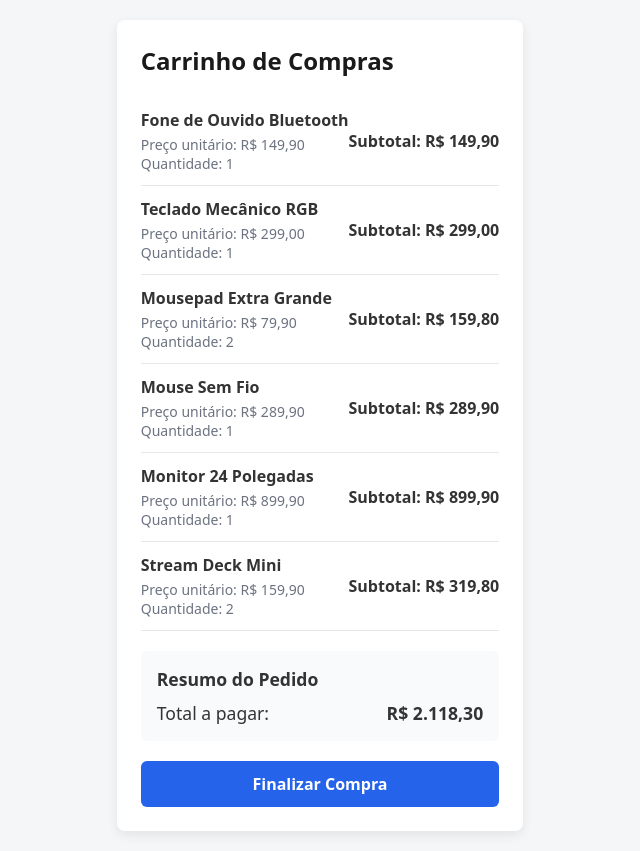
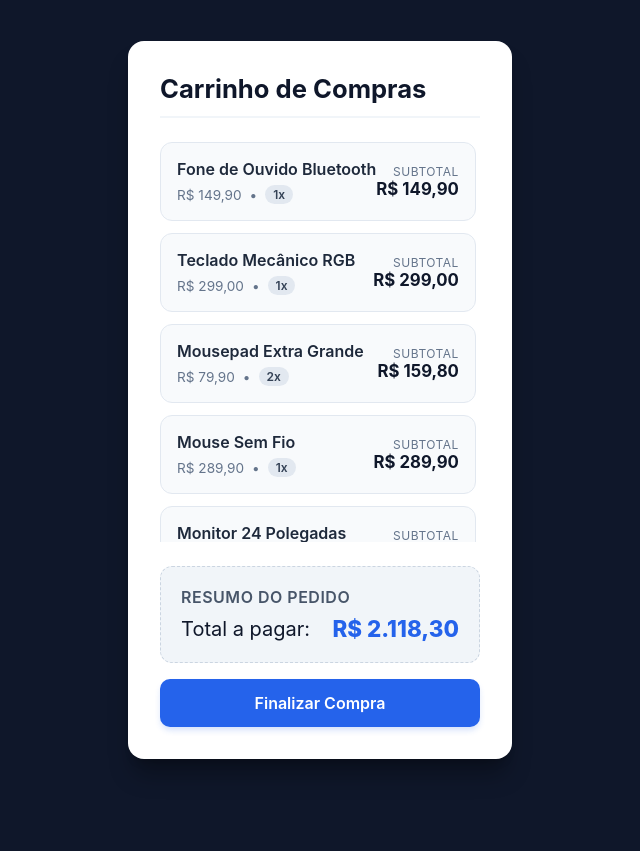
Before and after one commit to ronaldojunior-dev/ecommerce, a React (Vite) app: page / in a window 1280 px wide. Shown: the whole page, without its empty margins (320-960 px from the left). After the commit the page ends 800 px from the top, so only its background shows below. Built offline with nearby package versions, Linux system fonts and the light colour scheme.

Commit message:
atualização do css para melhor visualização

```diff
--- a/src/assets/styles/index.css
+++ b/src/assets/styles/index.css
@@ -2,70 +2,175 @@
   box-sizing: border-box;
   margin: 0;
   padding: 0;
-  font-family: system-ui, -apple-system, BlinkMacSystemFont, 'Segoe UI', Roboto, sans-serif;
+  font-family: 'Inter', system-ui, -apple-system, BlinkMacSystemFont, 'Segoe UI', Roboto, sans-serif;
 }
 
+/* Background mais escuro para dar contraste e destacar o card central */
 body {
-  background-color: #f4f6f8;
-  color: #333333;
+  background-color: #0f172a; /* Slate 900 */
+  color: #1e293b;
   display: flex;
   justify-content: center;
   align-items: center;
   min-height: 100vh;
-  padding: 20px;
+  padding: 32px 16px;
 }
 
+/* Card central branco em destaque */
 .container {
   background-color: #ffffff;
-  max-width: 600px;
+  max-width: 540px;
   width: 100%;
-  padding: 24px;
-  border-radius: 8px;
-  box-shadow: 0 4px 12px rgba(0, 0, 0, 0.08);
+  padding: 32px;
+  border-radius: 16px;
+  box-shadow: 0 20px 25px -5px rgba(0, 0, 0, 0.3), 0 8px 10px -6px rgba(0, 0, 0, 0.2);
 }
 
 h1 {
-  font-size: 1.5rem;
-  margin-bottom: 20px;
-  color: #1a1a1a;
+  font-size: 1.6rem;
+  font-weight: 700;
+  margin-bottom: 24px;
+  color: #0f172a;
+  border-bottom: 2px solid #f1f5f9;
+  padding-bottom: 12px;
 }
 
+/* Lista de produtos */
+.lista-produtos {
+  display: flex;
+  flex-direction: column;
+  gap: 12px;
+  max-height: 400px;
+  overflow-y: auto;
+  padding-right: 4px;
+}
+
+/* Scrollbar estilizada */
+.lista-produtos::-webkit-scrollbar {
+  width: 6px;
+}
+.lista-produtos::-webkit-scrollbar-thumb {
+  background-color: #cbd5e1;
+  border-radius: 4px;
+}
+
+/* Item individual do carrinho com visual moderno de card */
 .item-carrinho {
   display: flex;
   justify-content: space-between;
   align-items: center;
-  padding: 12px 0;
-  border-bottom: 1px solid #e5e7eb;
+  padding: 16px;
+  background-color: #f8fafc;
+  border: 1px solid #e2e8f0;
+  border-radius: 12px;
+  transition: transform 0.2s ease, border-color 0.2s ease;
 }
 
-.item-carrinho h3 {
-  font-size: 1rem;
-  margin-bottom: 4px;
+.item-carrinho:hover {
+  border-color: #cbd5e1;
+  transform: translateY(-1px);
 }
 
-.item-carrinho p {
-  font-size: 0.875rem;
-  color: #6b7280;
+.item-detalhes h3 {
+  font-size: 1rem;
+  font-weight: 600;
+  color: #1e293b;
+  margin-bottom: 6px;
 }
 
+.item-meta {
+  display: flex;
+  align-items: center;
+  gap: 8px;
+  font-size: 0.85rem;
+  color: #64748b;
+}
+
+.qtd-badge {
+  background-color: #e2e8f0;
+  color: #334155;
+  padding: 2px 8px;
+  border-radius: 12px;
+  font-weight: 600;
+  font-size: 0.75rem;
+}
+
+.item-preco {
+  text-align: right;
+}
+
+.subtotal-rotulo {
+  display: block;
+  font-size: 0.75rem;
+  color: #64748b;
+  text-transform: uppercase;
+  letter-spacing: 0.5px;
+}
+
+.subtotal-valor {
+  font-size: 1.05rem;
+  font-weight: 700;
+  color: #0f172a;
+}
+
+/* Resumo da Compra */
 .resumo-compra {
-  margin: 20px 0;
-  padding: 16px;
-  background-color: #f9fafb;
-  border-radius: 6px;
+  margin: 24px 0 16px 0;
+  padding: 20px;
+  background-color: #f1f5f9;
+  border-radius: 12px;
+  border: 1px dashed #cbd5e1;
 }
 
 .resumo-compra h2 {
-  font-size: 1.1rem;
-  margin-bottom: 10px;
+  font-size: 1rem;
+  font-weight: 600;
+  color: #475569;
+  margin-bottom: 8px;
+  text-transform: uppercase;
+  letter-spacing: 0.5px;
 }
 
 .total-linha {
   display: flex;
   justify-content: space-between;
-  font-size: 1.1rem;
+  align-items: center;
+  font-size: 1.25rem;
+  color: #0f172a;
 }
 
+.total-linha strong {
+  font-size: 1.4rem;
+  font-weight: 800;
+  color: #2563eb;
+}
+
+/* Botões */
+.btn-acao,
+.btn-pagar {
+  display: block;
+  width: 100%;
+  text-align: center;
+  background-color: #2563eb;
+  color: #ffffff;
+  padding: 14px;
+  border: none;
+  border-radius: 10px;
+  font-size: 1rem;
+  font-weight: 600;
+  text-decoration: none;
+  cursor: pointer;
+  transition: background-color 0.2s ease, box-shadow 0.2s ease;
+  box-shadow: 0 4px 6px -1px rgba(37, 99, 235, 0.2);
+}
+
+.btn-acao:hover,
+.btn-pagar:hover {
+  background-color: #1d4ed8;
+  box-shadow: 0 6px 8px -1px rgba(37, 99, 235, 0.3);
+}
+
+/* Formulário e Acessibilidade */
 .form-pagamento {
   display: flex;
   flex-direction: column;
@@ -87,76 +192,79 @@ h1 {
 label {
   font-size: 0.875rem;
   font-weight: 600;
-  color: #374151;
+  color: #334155;
 }
 
 input {
-  padding: 10px 12px;
-  border: 1px solid #d1d5db;
-  border-radius: 6px;
-  font-size: 1rem;
+  padding: 12px;
+  border: 1px solid #cbd5e1;
+  border-radius: 8px;
+  font-size: 0.95rem;
+  transition: border-color 0.2s ease;
 }
 
-/* Indicador claro de foco para acessibilidade */
 input:focus,
 .btn-acao:focus,
 .btn-pagar:focus {
   outline: 2px solid #2563eb;
   outline-offset: 2px;
+  border-color: #2563eb;
 }
 
 .erro {
-  color: #dc2626;
+  color: #ef4444;
   font-size: 0.75rem;
-}
-
-.btn-acao,
-.btn-pagar {
-  display: block;
-  width: 100%;
-  text-align: center;
-  background-color: #2563eb;
-  color: #ffffff;
-  padding: 12px;
-  border: none;
-  border-radius: 6px;
-  font-size: 1rem;
-  font-weight: 600;
-  text-decoration: none;
-  cursor: pointer;
-  margin-top: 10px;
-}
-
-.btn-acao:hover,
-.btn-pagar:hover {
-  background-color: #1d4ed8;
+  font-weight: 500;
 }
 
 button:disabled {
-  background-color: #9ca3af;
+  background-color: #94a3b8;
+  box-shadow: none;
   cursor: not-allowed;
 }
 
+/* Estilos de Páginas de Sucesso / Falha */
 .resultado-box {
   text-align: center;
+  padding: 40px 24px;
 }
 
 .resultado-box p {
   margin: 12px 0 24px 0;
-  color: #4b5563;
+  color: #64748b;
+  font-size: 1.05rem;
 }
 
 .sucesso h1 {
   color: #16a34a;
+  border-bottom: none;
 }
 
 .falha h1 {
   color: #dc2626;
+  border-bottom: none;
 }
 
-/* Responsividade Mobile */
+/* Responsividade */
 @media (max-width: 480px) {
+  .container {
+    padding: 20px;
+  }
   .grupo-duplo {
     grid-template-columns: 1fr;
   }
+  .item-carrinho {
+    flex-direction: column;
+    align-items: flex-start;
+    gap: 12px;
+  }
+  .item-preco {
+    text-align: left;
+    width: 100%;
+    display: flex;
+    justify-content: space-between;
+    align-items: center;
+    border-top: 1px solid #e2e8f0;
+    padding-top: 8px;
+  }
 }
--- a/src/components/ItemCarrinho.jsx
+++ b/src/components/ItemCarrinho.jsx
@@ -6,13 +6,17 @@ export function ItemCarrinho({ produto }) {
 
   return (
     <div className="item-carrinho">
-      <div>
+      <div className="item-detalhes">
         <h3>{produto.nome}</h3>
-        <p>Preço unitário: {formatarMoeda(produto.precoUnitario)}</p>
-        <p>Quantidade: {produto.quantidade}</p>
+        <div className="item-meta">
+          <span>{formatarMoeda(produto.precoUnitario)}</span>
+          <span>•</span>
+          <span className="qtd-badge">{produto.quantidade}x</span>
+        </div>
       </div>
-      <div>
-        <strong>Subtotal: {formatarMoeda(subtotal)}</strong>
+      <div className="item-preco">
+        <span className="subtotal-rotulo">Subtotal</span>
+        <strong className="subtotal-valor">{formatarMoeda(subtotal)}</strong>
       </div>
     </div>
   );
```
